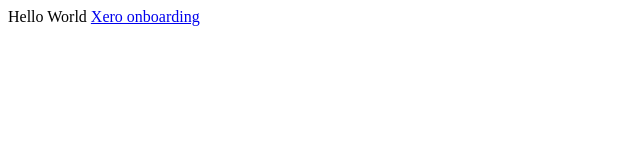
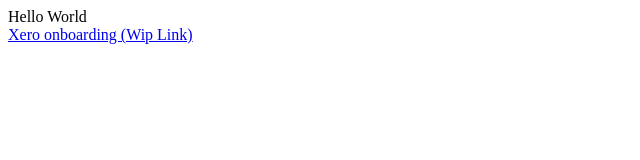
Before and after one commit to georgiIvanov/georgiIvanov.github.io, a plain HTML site: page index.html in a window 1280 px wide. Shown: the whole page, without its empty margins (0-640 px from the left). Drawn offline with Linux system fonts and the light colour scheme.

Commit message:
Change link

```diff
--- a/index.html
+++ b/index.html
@@ -1,2 +1,5 @@
 Hello World
-<a href="tide://www.tide.co/invoice/xero-onboarding">Xero onboarding</a>
+
+<div>
+	<a href="tide://www.web-wip.tide.co/invoice/xero-onboarding">Xero onboarding (Wip Link)</a>
+</div>
```
